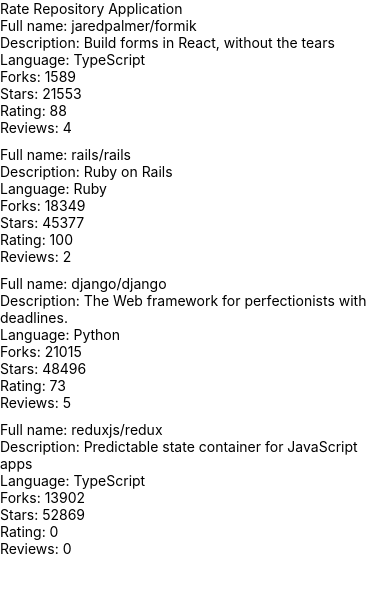
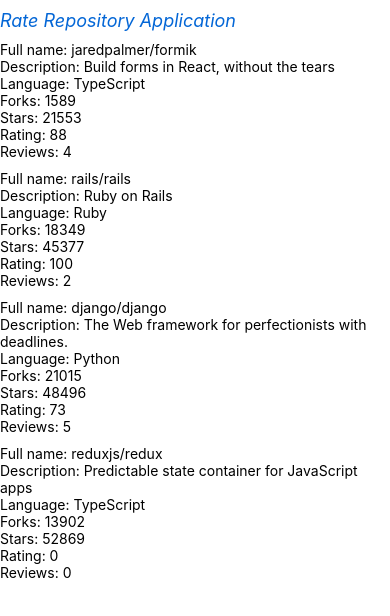
Before and after one commit to aljazkovac/fullstackopen-part10-reactnative, a React Native app in the folder rate-repository-app/: screen / in a window 390 px wide. Shown: the top 616 px of the page. Built offline with nearby package versions, Linux system fonts and the light colour scheme.

Commit message:
Add theme and styles. Add components Text and Subheading.

```diff
--- a/rate-repository-app/src/components/Main.jsx
+++ b/rate-repository-app/src/components/Main.jsx
@@ -1,11 +1,12 @@
-import {Text, View} from 'react-native';
+import {View} from 'react-native';
+import Subheading from "./Subheading";
 import RepositoryList from "./RepositoryList";
 import {styles} from "../styles";
 
 const Main = () => {
     return (
         <View style={styles.container}>
-            <Text>Rate Repository Application</Text>
+            <Subheading>Rate Repository Application</Subheading>
             <RepositoryList />
         </View>
     );
--- /dev/null
+++ b/rate-repository-app/src/components/Subheading.jsx
@@ -0,0 +1,47 @@
+// The Subheading component. A stepping stone between the Text and Heading components.
+
+// *** IMPORTS ***
+import { StyleSheet } from 'react-native';
+import Text from "./Text";
+import theme from '../theme';
+
+// *** STYLES ***
+const styles = StyleSheet.create({
+    text: {
+        color: theme.colors.textAlternative,
+        fontFamily: theme.fonts.main,
+        fontSize: theme.fontSizes.subheading,
+        fontStyle: "italic",
+        paddingBottom: 10,
+        paddingTop: 10,
+    },
+    colorTextPrimary: {
+        color: theme.colors.textPrimary,
+    },
+    colorTextSecondary: {
+        color: theme.colors.textSecondary,
+    },
+    fontWeightNormal: {
+        fontWeight: theme.fontWeights.normal,
+    },
+});
+
+/// *** COMPONENT ***
+/*
+It is possible to specify style in more detail, e.g.
+<Text style={{ paddingBottom: 10, fontSize: 23 }} fontWeightBold={true}
+      color="textAlternative">Style Example</Text>
+ */
+const Subheading = ({ color, fontWeight, style, ...props }) => {
+    const componentStyle = [
+        styles.text,
+        color === 'textSecondary' && styles.colorTextSecondary,
+        color === 'textPrimary' && styles.colorTextPrimary,
+        fontWeight === "normal" && styles.fontWeightNormal,
+        style,
+    ];
+
+    return <Text style={componentStyle} {...props} />;
+};
+
+export default Subheading;
--- /dev/null
+++ b/rate-repository-app/src/components/Text.jsx
@@ -0,0 +1,44 @@
+// The Text component. The most basic component for text rendering.
+
+// *** IMPORTS ***
+import { Text as NativeText, StyleSheet } from 'react-native';
+import theme from '../theme';
+
+// *** STYLES ***
+const styles = StyleSheet.create({
+    text: {
+        color: theme.colors.textPrimary,
+        fontSize: theme.fontSizes.body,
+        fontFamily: theme.fonts.main,
+        fontWeight: theme.fontWeights.normal,
+    },
+    colorTextSecondary: {
+        color: theme.colors.textSecondary,
+    },
+    colorTextAlternative: {
+        color: theme.colors.textAlternative,
+    },
+    fontWeightBold: {
+        fontWeight: theme.fontWeights.bold,
+    },
+});
+
+/// *** COMPONENT ***
+/*
+It is possible to specify style in more detail, e.g.
+<Text style={{ paddingBottom: 10, fontSize: 23 }} fontWeightBold={true}
+      color="textAlternative">Style Example</Text>
+ */
+const Text = ({ color, fontWeight, style, ...props }) => {
+    const componentStyle= [
+        styles.text,
+        color === 'textSecondary' && styles.colorTextSecondary,
+        color === 'textAlternative' && styles.colorTextAlternative,
+        fontWeight === "bold" && styles.fontWeightBold,
+        style,
+    ];
+
+    return <NativeText style={componentStyle} {...props} />;
+};
+
+export default Text;
--- /dev/null
+++ b/rate-repository-app/src/theme.js
@@ -0,0 +1,21 @@
+const theme = {
+    colors: {
+        textPrimary: '#24292e',
+        textSecondary: '#586069',
+        textAlternative: '#0366d6',
+    },
+    fontSizes: {
+        body: 14,
+        subheading: 18,
+        title: 22,
+    },
+    fonts: {
+        main: 'System',
+    },
+    fontWeights: {
+        normal: '400',
+        bold: '700',
+    },
+};
+
+export default theme;
```
